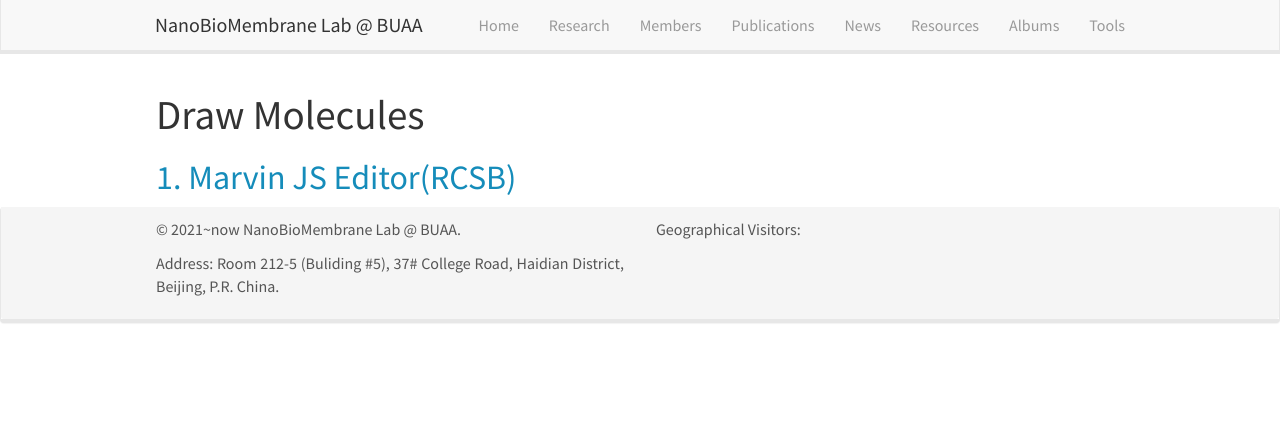
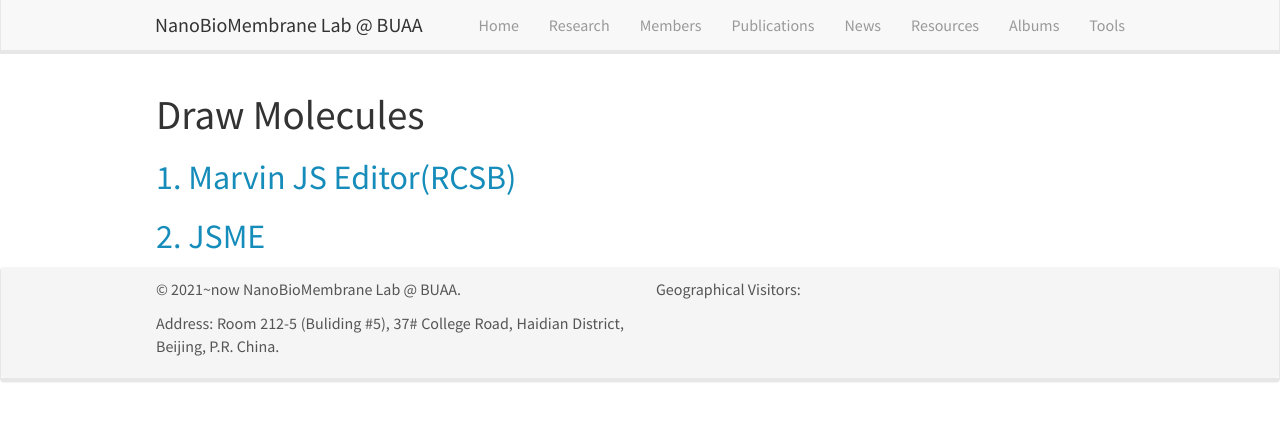
Before and after one commit to linxubo/linxubo.github.io, a Jekyll site: the page built from _pages/tools.md, in a window 1280 px wide. Shown: the top 421 px of the page. Built offline with Jekyll 4.4.1, drawn with Linux system fonts in a browser that asks for light colours; nearby versions of some CDN libraries; a script that is not in the unit is left out.

Commit message:
Update tools.md

```diff
--- a/_pages/tools.md
+++ b/_pages/tools.md
@@ -8,3 +8,4 @@
 
 # Draw Molecules
 ## [1. Marvin JS Editor(RCSB)](https://www.rcsb.org/chemical-sketch)
+## [2. JSME](https://linxubo.github.io/jsme/)
```
